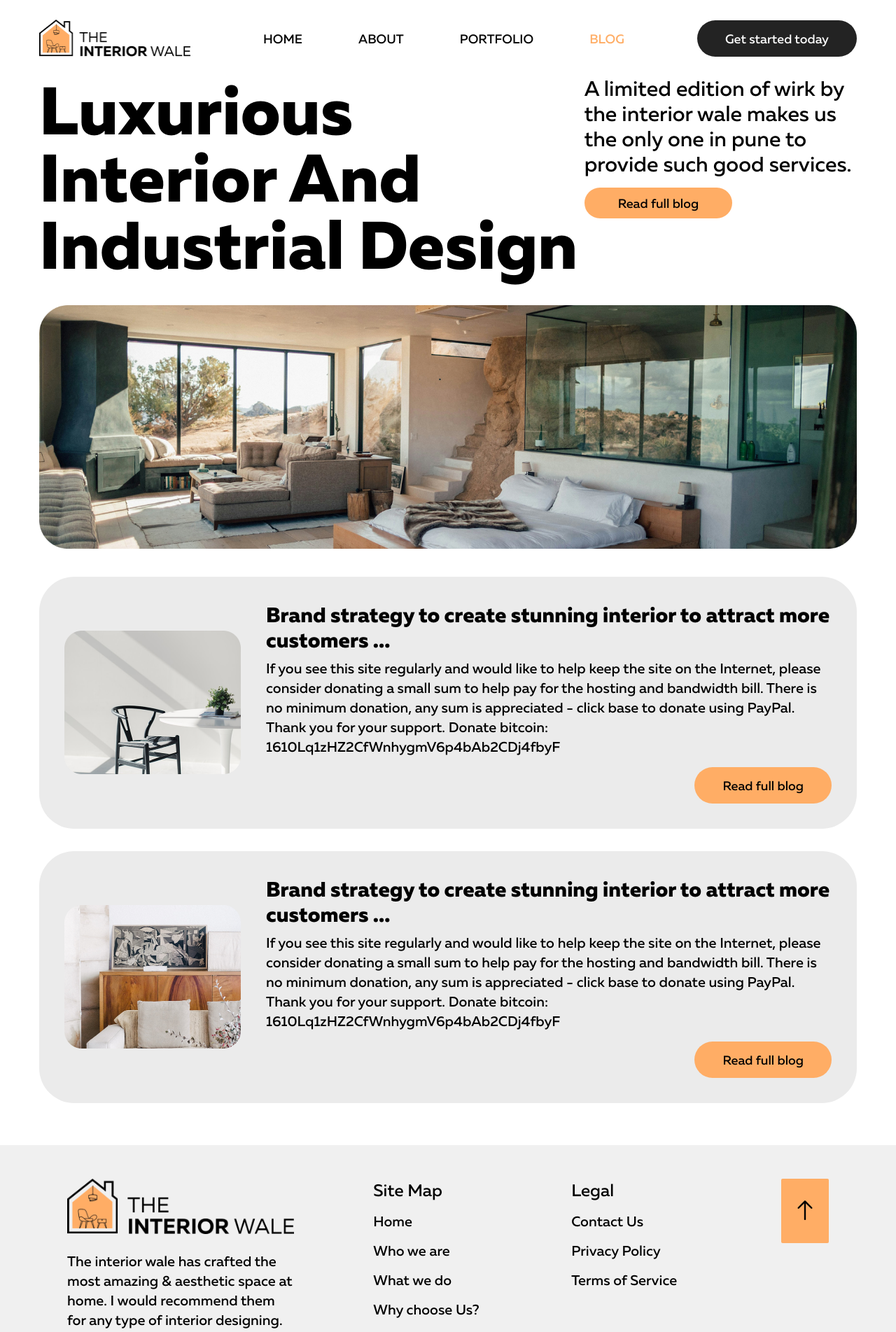
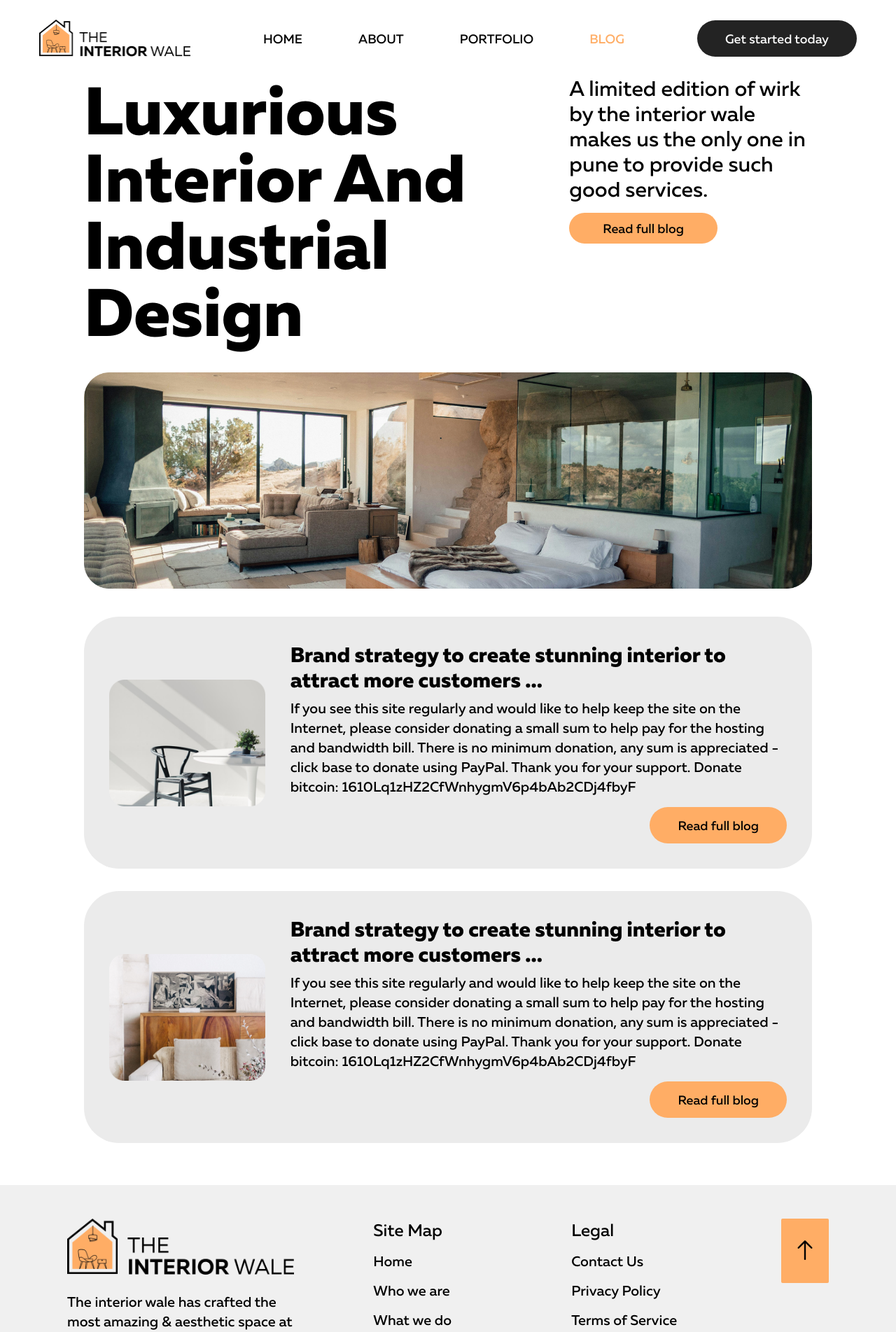
Before and after one commit to Anekantjainsagar/InteriorWale, a Next.js app in the folder client/: page /blogs in a window 1280 px wide. Shown: the top 1903 px of the page at 70% size. Built offline with nearby package versions, Linux system fonts and the light colour scheme.

Commit message:
Updated padding in the blogs

```diff
--- a/client/app/blogs/page.jsx
+++ b/client/app/blogs/page.jsx
@@ -27,7 +27,7 @@ const BlogCards = () => {
 
   return (
     <div className="mt-[10vh] px-2 sm:px-3 lg:px-14 py-7 sm:py-8 lg:py-7">
-      <div>
+      <div className="px-[5vw]">
         <div className="flex items-start">
           <h1 className="text-8xl w-8/12 font-semibold">{blogs[0].title}</h1>
           <div className="w-4/12">
@@ -45,6 +45,7 @@ const BlogCards = () => {
           className="my-10"
         />
       </div>
+      <div className="px-[5vw]">
         {blogs?.slice(1).map((blog, index) => (
           <div
             key={index}
@@ -69,6 +70,7 @@ const BlogCards = () => {
           </div>
         ))}
       </div>
+    </div>
   );
 };
 
```
Lines whose indentation alone changed are shown as unchanged.
